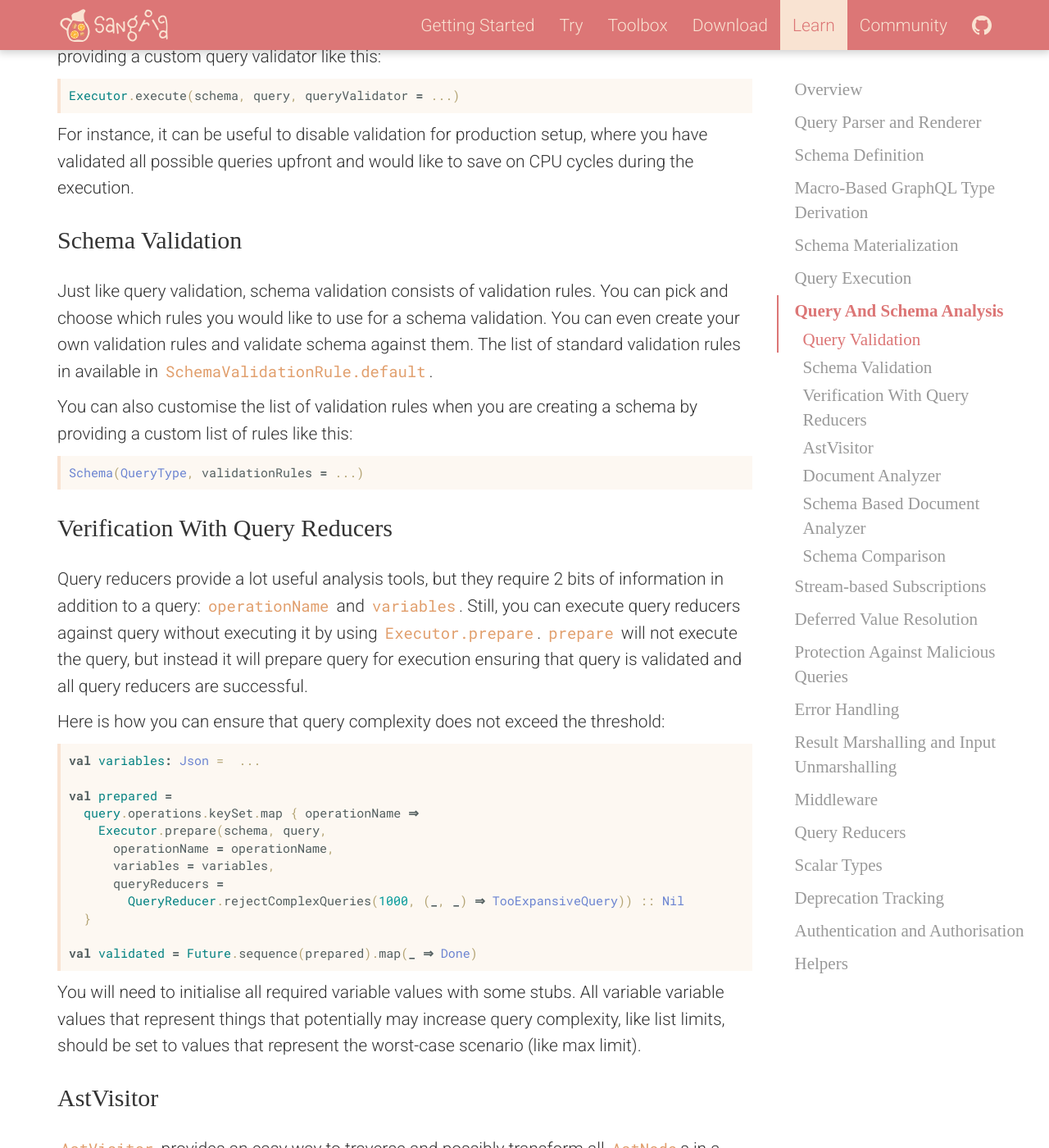
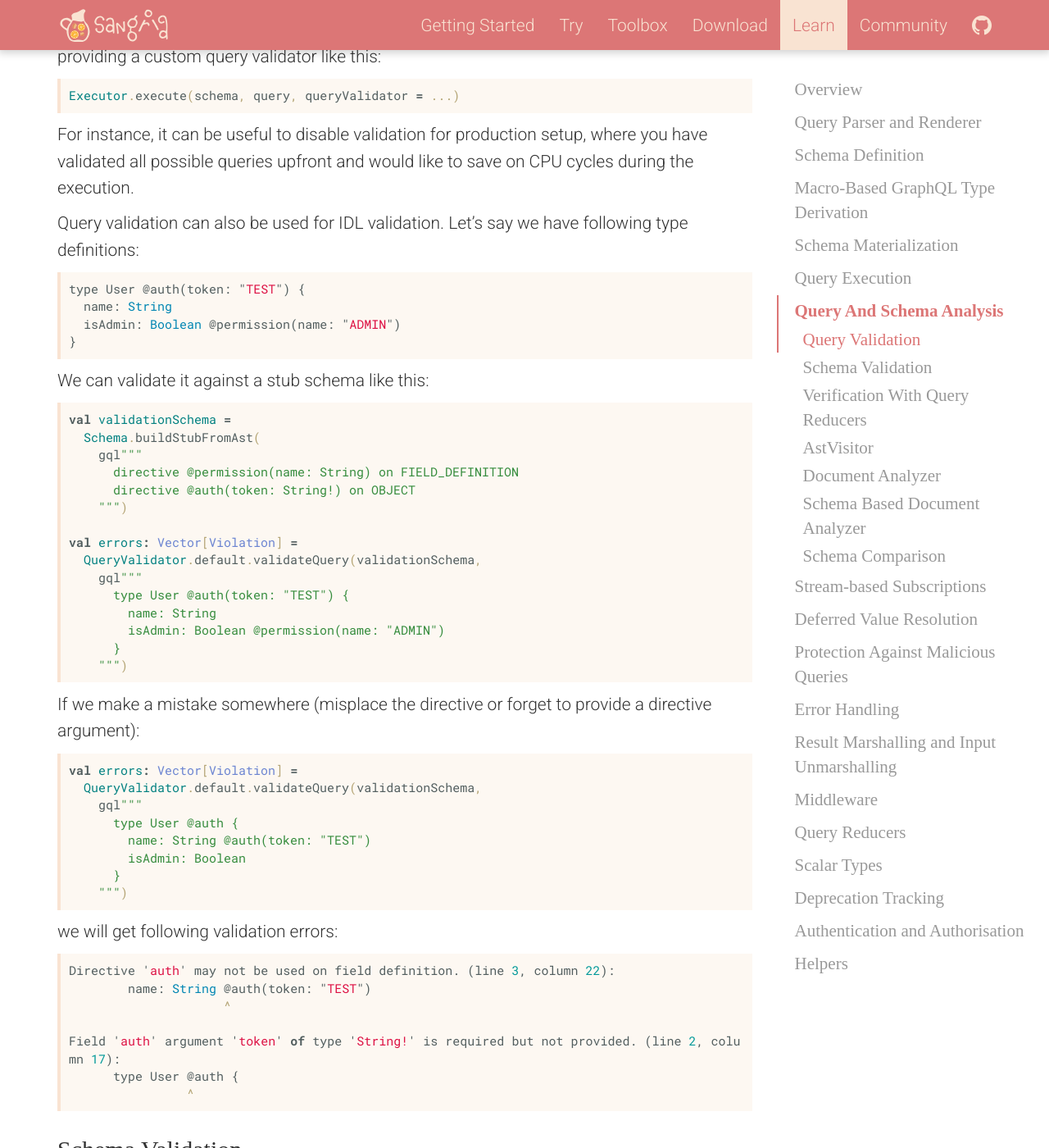
Before and after one commit to sangria-graphql/sangria-graphql.github.io, a Jekyll site: the page built from learn.md, in a window 1280 px wide and 1400 px high, scrolled down 19726 px. Shown: the whole window at 82% size. Built offline with Jekyll 4.4.1, drawn with Linux system fonts in a browser that asks for light colours.

Commit message:
More docs on validation

````diff
--- a/learn.md
+++ b/learn.md
@@ -751,6 +751,60 @@ Executor.execute(schema, query, queryValidator = ...)
 
 For instance, it can be useful to disable validation for production setup, where you have validated all possible queries upfront and would
 like to save on CPU cycles during the execution.
+
+Query validation can also be used for IDL validation. Let's say we have following type definitions:
+
+```js
+type User @auth(token: "TEST") {
+  name: String
+  isAdmin: Boolean @permission(name: "ADMIN")
+}
+```
+
+We can validate it against a stub schema like this:
+
+```scala
+val validationSchema =
+  Schema.buildStubFromAst(
+    gql"""
+      directive @permission(name: String) on FIELD_DEFINITION
+      directive @auth(token: String!) on OBJECT
+    """)
+
+val errors: Vector[Violation] =
+  QueryValidator.default.validateQuery(validationSchema,
+    gql"""
+      type User @auth(token: "TEST") {
+        name: String
+        isAdmin: Boolean @permission(name: "ADMIN")
+      }
+    """)
+```
+
+If we make a mistake somewhere (misplace the directive or forget to provide a directive argument):
+
+```scala
+val errors: Vector[Violation] =
+  QueryValidator.default.validateQuery(validationSchema,
+    gql"""
+      type User @auth {
+        name: String @auth(token: "TEST")
+        isAdmin: Boolean
+      }
+    """)
+```
+
+we will get following validation errors:
+
+```js
+Directive 'auth' may not be used on field definition. (line 3, column 22):
+        name: String @auth(token: "TEST")
+                     ^
+
+Field 'auth' argument 'token' of type 'String!' is required but not provided. (line 2, column 17):
+      type User @auth {
+                ^
+```
 
 ### Schema Validation
 
````
